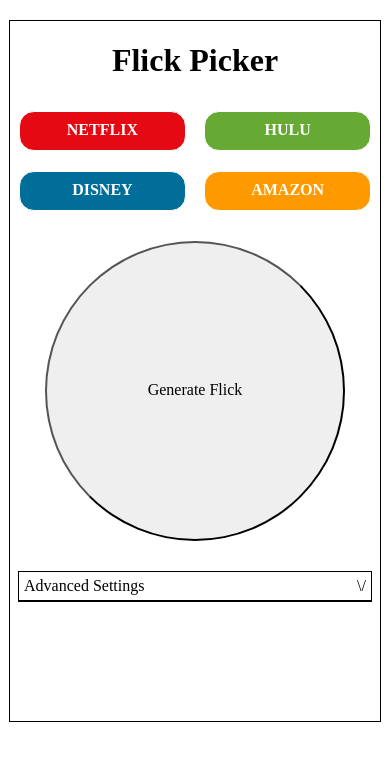
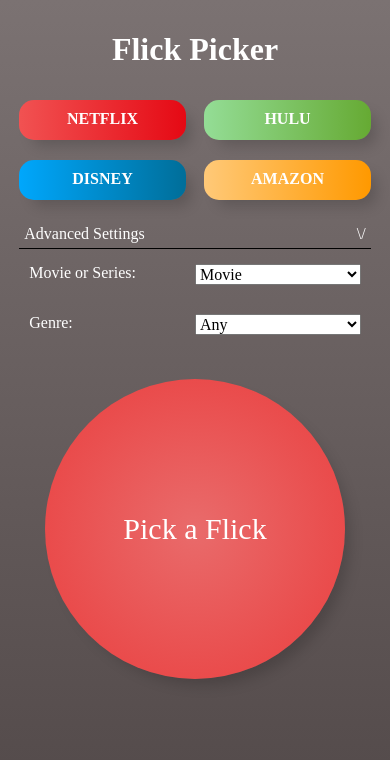
Before and after one commit to lukegronert/Flick-Picker, a React (Create React App) app: page / in a window 390 px wide. Shown: the top 760 px of the page. Built offline with nearby package versions, Linux system fonts and the light colour scheme; no server answers.

Commit message:
Styled buttons, background, and layout of both main screen and movie display screen. Made images and layout responsive.

```diff
--- a/src/App.js
+++ b/src/App.js
@@ -19,7 +19,9 @@
   const [genre, setGenre] = useState('0');
 
   const [movieTitle, setMovieTitle] = useState('');
-  const [movieImageURL, setMovieImageURL] = useState('');
+  const [movieMobileImageURL, setMovieMobileImageURL] = useState('');
+  const [movieMediumImageURL, setMovieMediumImageURL] = useState('');
+  const [movieLargeImageURL, setMovieLargeImageURL] = useState('');
   const [movieCast, setMovieCast] = useState([]);
   const [movieImdbRating, setMovieImdbRating] = useState(null);
   const [movieRuntime, setMovieRuntime] = useState(null);
@@ -28,9 +30,11 @@
   const [seasons, setSeasons] = useState(null)
   const [episodes, setEpisodes] = useState(null)
 
-  const setMovieState = (title, imageURL, cast, imdbRating, runtime, overview, episodeRuntimes, seasons, episodes) => {
+  const setMovieState = (title, mobileImageURL, mediumImageURL, largeImageURL, cast, imdbRating, runtime, overview, episodeRuntimes, seasons, episodes) => {
     setMovieTitle(title);
-    setMovieImageURL(imageURL);
+    setMovieMobileImageURL(mobileImageURL);
+    setMovieMediumImageURL(mediumImageURL);
+    setMovieLargeImageURL(largeImageURL);
     setMovieCast(cast);
     setMovieImdbRating(imdbRating);
     setMovieRuntime(runtime);
@@ -68,8 +72,8 @@
               .then(response => response.json())
               .then(response => {
                 console.log(response)
-                let movie = response.results[Math.floor(Math.random() * response.results.length) + 1]
-                setMovieState(movie.title, movie.backdropURLs['300'], movie.cast, movie.imdbRating, movie.runtime, movie.overview, movie.episodeRuntimes, movie.seasons, movie.episodes)
+                let movie = response.results[Math.floor(Math.random() * (response.results.length-1)) + 1]
+                setMovieState(movie.title, movie.posterURLs['185'], movie.posterURLs['342'], movie.posterURLs['500'], movie.cast, movie.imdbRating, movie.runtime, movie.overview, movie.episodeRuntimes, movie.seasons, movie.episodes)
                 setDisplayMovie(true)
                 setIsLoading(false)
               }))
@@ -87,8 +91,8 @@
               .then(response => response.json())
               .then(response => {
                 console.log(response)
-                let movie = response.results[Math.floor(Math.random() * response.results.length) + 1]
-                setMovieState(movie.title, movie.backdropURLs['300'], movie.cast, movie.imdbRating, movie.runtime, movie.overview, movie.episodeRuntimes, movie.seasons, movie.episodes)
+                let movie = response.results[Math.floor(Math.random() * (response.results.length-1)) + 1]
+                setMovieState(movie.title, movie.posterURLs['185'], movie.posterURLs['342'], movie.posterURLs['500'], movie.cast, movie.imdbRating, movie.runtime, movie.overview, movie.episodeRuntimes, movie.seasons, movie.episodes)
                 setDisplayMovie(true)
                 setIsLoading(false)
                 console.log(response.results)
@@ -112,9 +116,10 @@
   } else if (displayMovie === true) {
     return (
       <section className="container">
-        <MovieCard title={movieTitle} imageURL={movieImageURL} cast={movieCast} imdbRating={movieImdbRating}
-                    runtime={movieRuntime} overview={movieOverview} setDisplayMovie={setDisplayMovie}
-                    movieOrSeries={movieOrSeries} episodeRuntimes={episodeRuntimes} seasons={seasons} episodes={episodes}
+        <MovieCard title={movieTitle} mobileImageURL={movieMobileImageURL} mediumImageURL={movieMediumImageURL} largeImageURL={movieLargeImageURL}
+                                      cast={movieCast} imdbRating={movieImdbRating} runtime={movieRuntime} overview={movieOverview}
+                                      setDisplayMovie={setDisplayMovie} movieOrSeries={movieOrSeries} episodeRuntimes={episodeRuntimes}
+                                      seasons={seasons} episodes={episodes}
                     />
       </section>
     )
@@ -135,12 +140,12 @@
               <StreamButton brand="amazon" setService={setService}/>
             </div>
           </section>
+        <section className="advanced-settings-section">
+          <AdvancedSettings setMovieOrSeries={setMovieOrSeries} setGenre={setGenre} />
+        </section>
           <section className="generate-button-section">
             <GenerateButton pickFlick={pickFlick} service={service} movieOrSeries={movieOrSeries} genre={genre} />
           </section>
-        </section>
-        <section className="advanced-settings-section">
-          <AdvancedSettings setMovieOrSeries={setMovieOrSeries} setGenre={setGenre} />
         </section>
       </div>
     )
--- a/src/components/AdvancedSettings.js
+++ b/src/components/AdvancedSettings.js
@@ -19,7 +19,7 @@
             <p>Advanced Settings</p>
             <p>\/</p>
         </div>
-        <section className="settings">
+        <section className="settings dropdown-animation">
             <div className="settings-option">
                 <label>Movie or Series:</label>
                 <select onChange={(e) => setMovieOrSeries(e.target.value)}>
--- a/src/components/GenerateButton.js
+++ b/src/components/GenerateButton.js
@@ -4,7 +4,7 @@
 export default function GenerateButton({pickFlick, service, movieOrSeries, genre}) {
   return (
     <button className="generate-button" onClick={() => pickFlick(service, movieOrSeries, genre)}>
-        Generate Flick
+        Pick a Flick
     </button>
   )
 }
--- a/src/styles/advancedSettings.css
+++ b/src/styles/advancedSettings.css
@@ -1,7 +1,6 @@
 .advanced-settings-container {
   width: 95%;
   margin: 10px auto;
-  border: 1px solid black;
 }
 
 .advanced-settings-header {
@@ -9,7 +8,6 @@
   justify-content: space-between;
   border-bottom: 1px solid black;
 }
-
 
 .advanced-settings-header p {
   margin: 5px 5px;
--- a/src/styles/app.css
+++ b/src/styles/app.css
@@ -6,13 +6,18 @@
 }
 
 .container {
-  max-width: 95vw;
-  border: 1px solid black;
-  margin: 20px auto;
-  min-height: 700px;
-  max-height: 100vh;
+  max-width: 100vw;
+  min-height: 100vh;
   display: flex;
   flex-direction: column;
+  color: white;
+  padding: 10px;
+  background: rgb(80, 71, 71);
+  background: linear-gradient(
+    0deg,
+    rgba(80, 71, 71, 1) 0%,
+    rgba(123, 114, 114, 1) 100%
+  );
 }
 
 .header {
--- a/src/styles/generateButton.css
+++ b/src/styles/generateButton.css
@@ -2,4 +2,21 @@
   border-radius: 100%;
   height: 300px;
   width: 300px;
+  color: white;
+  font-size: 30px;
+  border: none;
+  background: rgb(233, 107, 107);
+  background: radial-gradient(
+    circle,
+    rgba(233, 107, 107, 1) 0%,
+    rgba(234, 62, 62, 1) 100%
+  );
+  box-shadow: 9px 10px 14px -4px rgba(0, 0, 0, 0.17);
+  -webkit-box-shadow: 9px 10px 14px -4px rgba(0, 0, 0, 0.17);
+  -moz-box-shadow: 9px 10px 14px -4px rgba(0, 0, 0, 0.17);
+  transition: transform 0.1s ease-in;
 }
+
+.generate-button:hover {
+  transform: scale(1.1);
+}
--- /dev/null
+++ b/src/styles/movieCard.css
@@ -0,0 +1,39 @@
+.image-details-section {
+  display: flex;
+  justify-content: space-between;
+}
+
+.image-details-section .image {
+  width: 47.5%;
+}
+
+.image-details-section .details {
+  width: 47.5%;
+}
+
+.button-div {
+  width: 100%;
+  text-align: center;
+}
+
+.back-button {
+  width: 100px;
+  height: 50px;
+}
+
+.mobile-overview {
+  display: block;
+}
+
+.desktop-overview {
+  display: none;
+}
+
+@media only screen and (min-width: 401px) {
+  .mobile-overview {
+    display: none;
+  }
+  .desktop-overview {
+    display: block;
+  }
+}
--- a/src/styles/streamButton.css
+++ b/src/styles/streamButton.css
@@ -1,14 +1,22 @@
 .stream-button {
   border-radius: 15px;
-  border: white 1px solid;
+  border: none;
   font-weight: bold;
   width: 90%;
   margin: 10px auto;
   height: 40px;
+  box-shadow: 9px 10px 14px -4px rgba(0, 0, 0, 0.17);
+  -webkit-box-shadow: 9px 10px 14px -4px rgba(0, 0, 0, 0.17);
+  -moz-box-shadow: 9px 10px 14px -4px rgba(0, 0, 0, 0.17);
 }
 
 .stream-button-netflix {
-  background: var(--netflix);
+  background: rgb(229, 9, 20);
+  background: linear-gradient(
+    90deg,
+    rgba(241, 82, 82, 1) 0%,
+    rgba(229, 9, 20, 1) 100%
+  );
   color: white;
 }
 
@@ -32,7 +40,12 @@
 }
 
 .stream-button-disney {
-  background: var(--disney);
+  background: rgb(0, 110, 153);
+  background: linear-gradient(
+    90deg,
+    rgba(0, 167, 252, 1) 0%,
+    rgba(0, 110, 153, 1) 100%
+  );
   color: white;
   animation-fill-mode: forwards;
 }
@@ -57,7 +70,12 @@
 }
 
 .stream-button-hulu {
-  background: var(--hulu);
+  background: rgb(102, 170, 51);
+  background: linear-gradient(
+    90deg,
+    rgba(148, 221, 150, 1) 0%,
+    rgba(102, 170, 51, 1) 100%
+  );
   color: white;
 }
 
@@ -81,7 +99,12 @@
 }
 
 .stream-button-amazon {
-  background: var(--amazon);
+  background: rgb(255, 201, 120);
+  background: linear-gradient(
+    90deg,
+    rgba(255, 201, 120, 1) 0%,
+    rgba(255, 153, 0, 1) 100%
+  );
   color: white;
 }
 
```
Also changed, not shown: src/components/MovieCard.js (+39 -9 lines).
